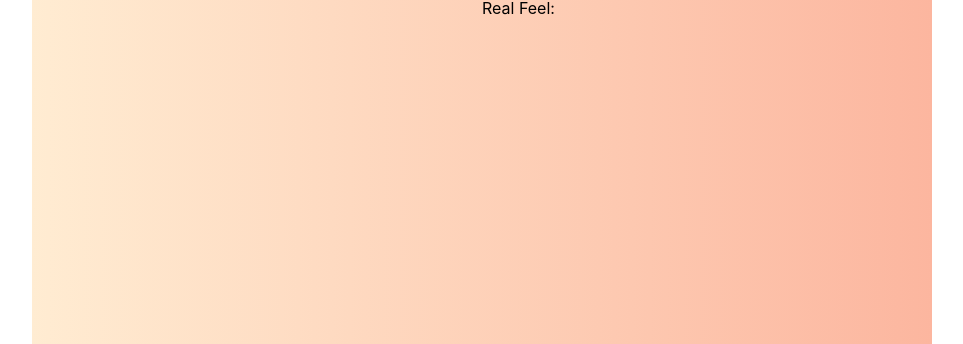
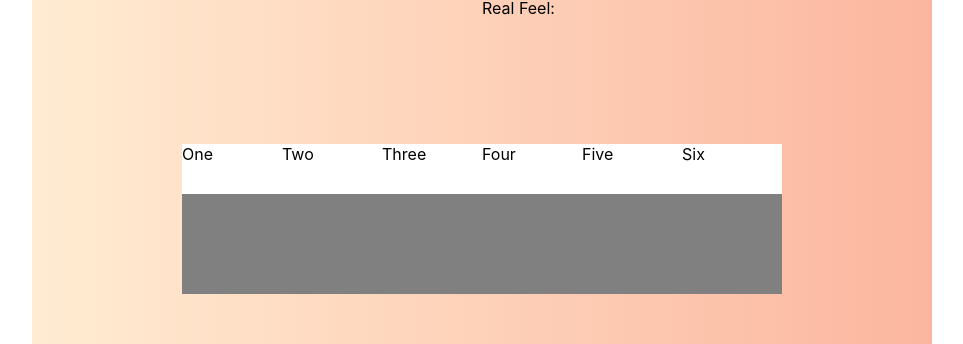
Before and after one commit to inesms7/shecodes-new-weather-app-react, a React (Create React App) app: page / in a window 1280 px wide. Shown: the part 206-550 px from the top of the page, without its empty margins (158-1121 px from the left). Built offline with nearby package versions, Linux system fonts and the light colour scheme; the HTML template or start-up script is replaced by a standard one.

Commit message:
Create Forecast.js

```diff
--- a/src/App.js
+++ b/src/App.js
@@ -1,5 +1,7 @@
 import React from "react";
 import "./App.css";
+import Forecast from "./Forecast";
+import "./Forecast.css";
 
 export default function App() {
 	return (
@@ -31,6 +33,7 @@ export default function App() {
 						</ul>
 					</div>
 				</div>
+        <Forecast />
 			</div>
 		</div>
 	);
--- /dev/null
+++ b/src/Forecast.css
@@ -0,0 +1,18 @@
+.forecast-container{
+    display: grid;
+    grid-template-columns: 100px 100px 100px 100px 100px 100px;
+    grid-template-rows: 50px 50px 50px;
+    background-color: grey;
+    margin-top: 100px;
+}
+
+.forecast{
+   display: flex;
+   justify-content: space-around;
+
+}
+
+
+.forecast-column {
+    background-color:white;
+}
--- /dev/null
+++ b/src/Forecast.js
@@ -0,0 +1,17 @@
+import React from "react";
+
+
+export default function Forecast(){
+    return (
+			<div className="forecast">
+				<div className="forecast-container">
+					<div className="forecast-column">One</div>
+					<div className="forecast-column">Two</div>
+					<div className="forecast-column">Three</div>
+					<div className="forecast-column">Four</div>
+					<div className="forecast-column">Five</div>
+					<div className="forecast-column">Six</div>
+				</div>
+			</div>
+		);
+}
```
